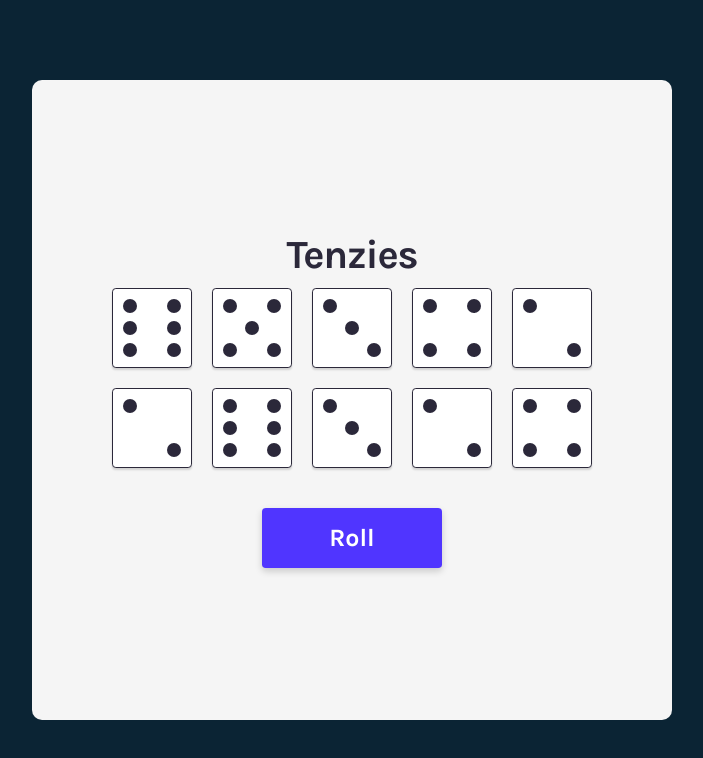
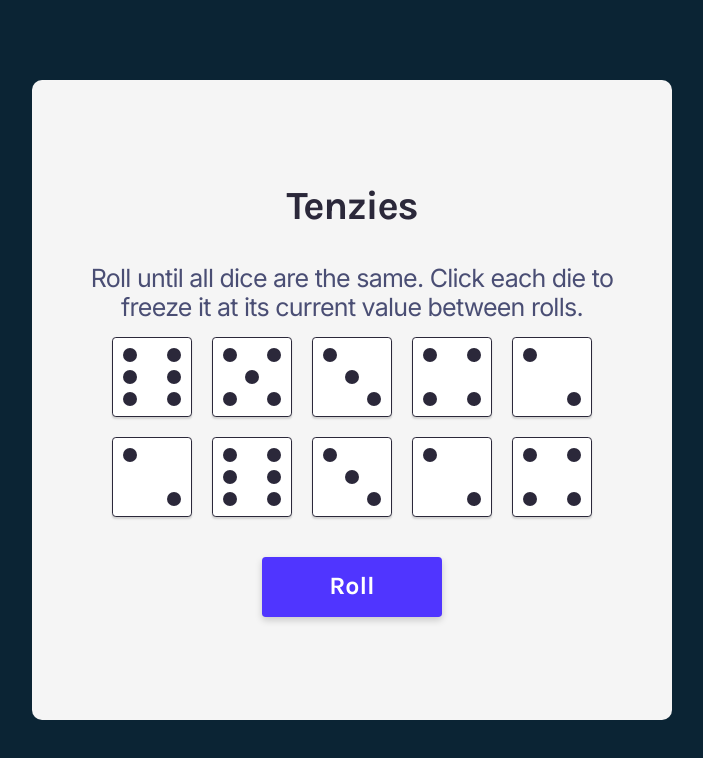
Before and after one commit to roqyyb/Tenzies-Game, a React (Vite) app: page / in a window 1280 px wide. Shown: the top 758 px of the page, without its empty margins (288-991 px from the left). Built offline with nearby package versions, Linux system fonts and the light colour scheme.

Commit message:
Define the main text

```diff
--- a/src/App.css
+++ b/src/App.css
@@ -55,6 +55,17 @@ main header {
   color: #2b283a;
 }
 
+main .text {
+  font-family: "Inter";
+  font-style: normal;
+  font-weight: 400;
+  font-size: 1.5rem;
+  letter-spacing: -0.03em;
+  color: #4a4e74;
+  text-align: center;
+  margin-bottom: 1.5rem;
+}
+
 @media screen and (min-width: 768px) {
   main {
     width: 64rem;
@@ -70,6 +81,10 @@ main header {
 
   main header {
     font-size: 4rem;
+  }
+
+  main .text {
+    font-size: 2.5rem;
   }
 }
 
--- a/src/App.jsx
+++ b/src/App.jsx
@@ -76,6 +76,7 @@ function App() {
     <div className="App">
       <main>
         <header>Tenzies</header>
+        <p className="text">Roll until all dice are the same. Click each die to freeze it at its current value between rolls.</p>
         <section className="dice-container">
         {dieElements}
         </section>
```
